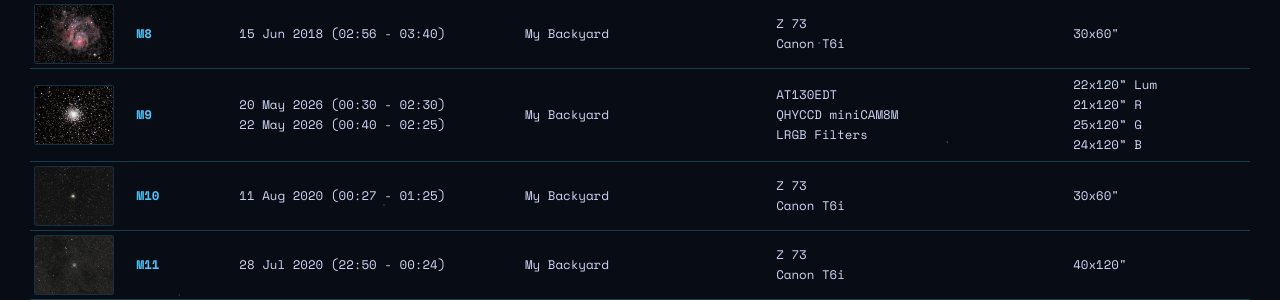
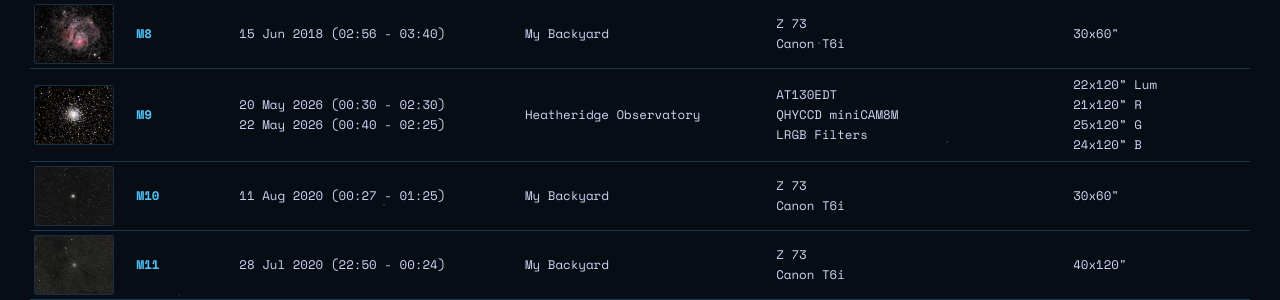
Before and after one commit to dmoulton/dmoulton.github.io, a Jekyll site: the page built from pages/astrophotography/messier-list.html, in a window 1280 px wide and 900 px high, scrolled down 698 px. Shown: the part 155-455 px from the top of the window. Built offline with Jekyll 4.4.1, drawn with Linux system fonts in a browser that asks for light colours; comment, search, counter and statistics services are not loaded.

Commit message:
updated location for m9

```diff
--- a/_data/galleries/messier.yml
+++ b/_data/galleries/messier.yml
@@ -103,7 +103,7 @@ pictures:
     thumbnail: m9-300x230.jpg
     title: M9
     date: 20 May 2026 (00:30 - 02:30) | 22 May 2026 (00:40 - 02:25)
-    location: My Backyard
+    location: Heatheridge Observatory
     equipment: AT130EDT | QHYCCD miniCAM8M | LRGB Filters
     image_info: 22x120” Lum | 21x120” R | 25x120” G | 24x120” B
     checked: true
```
